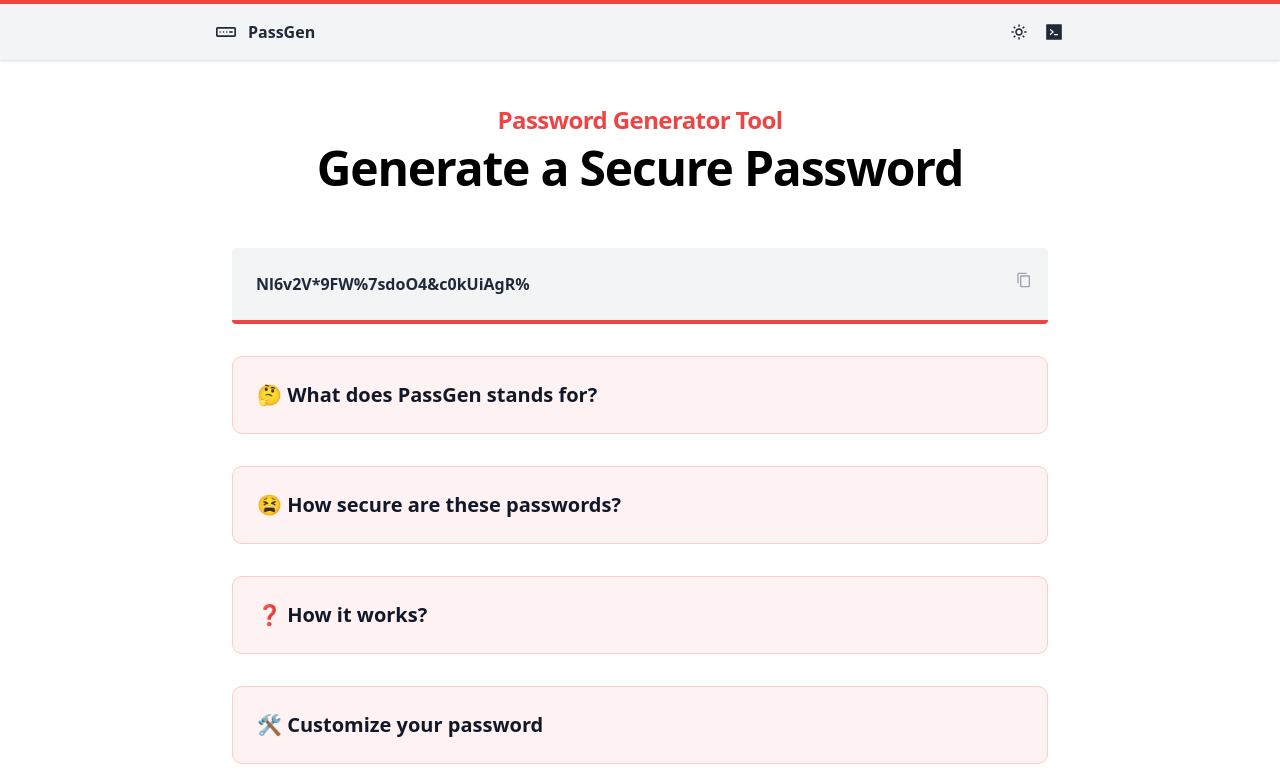
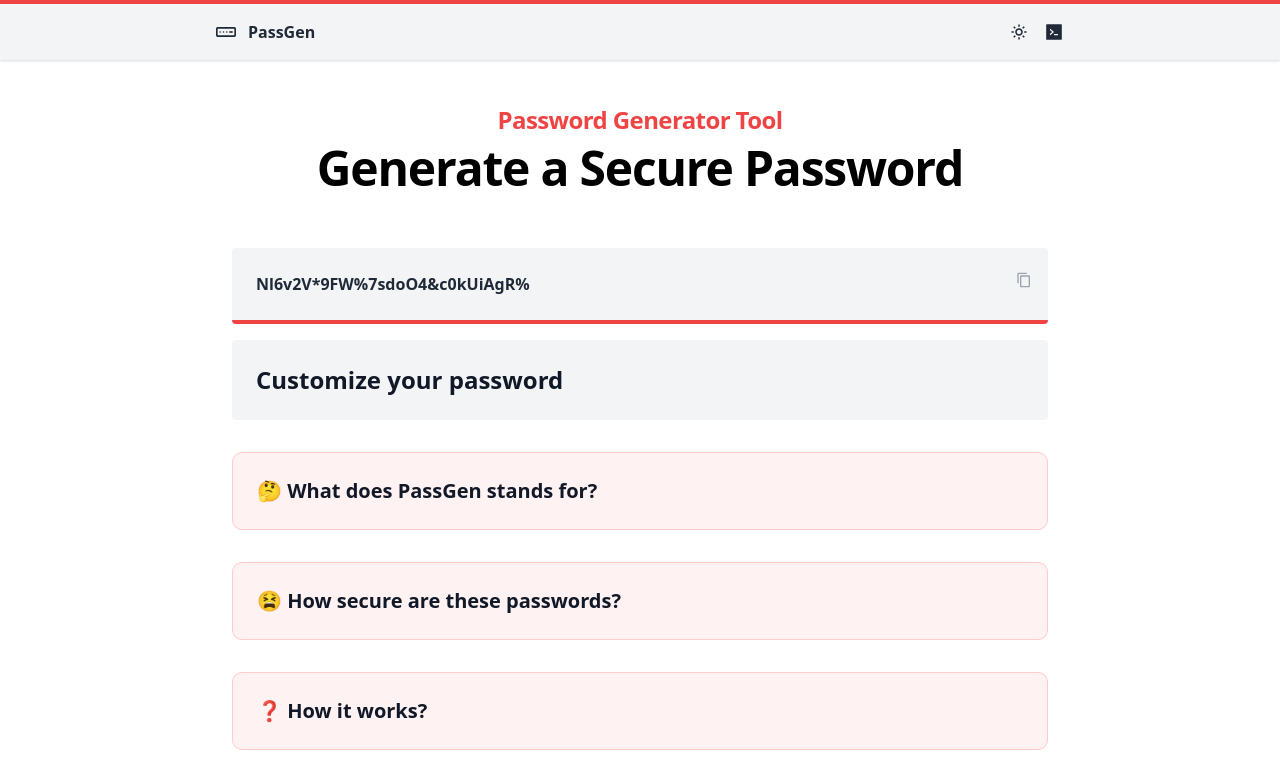
Before and after one commit to Reda-BELHAJ/PassGen, a Next.js app: page / in a window 1280 px wide. Shown: the top 781 px of the page. Built offline with nearby package versions, Linux system fonts and the light colour scheme.

Commit message:
Update Generated.js

```diff
--- a/components/Generated.js
+++ b/components/Generated.js
@@ -10,8 +10,8 @@ export default class Generated extends React.Component {
         copied: false,
       };
 
-      render() {
-          return (
+    render() {
+        return (
             <>
                 <div className="relative p-6 my-4 w-full rounded border-b-4 border-red-500 dark:border-red-800 bg-gray-100 dark:bg-gray-800">
                     <div className="font-bold text-gray-800 dark:text-gray-100 mr-4 overflow-hidden" >
@@ -21,10 +21,16 @@ export default class Generated extends React.Component {
                     <CopyToClipboard
                         text={this.state.value}
                         onCopy={() => this.setState({copied: true})}>
-                            <button className="font-bold absolute w-5 h-10 text-gray-400 right-3 top-3 dark:text-gray-300" >
+                            <button className="font-bold absolute w-5 h-10 text-gray-400 right-3 top-3 dark:text-gray-300 hover:text-red-500 dark:hover:text-red-800" >
                                 <MdContentCopy />
                             </button>
                     </CopyToClipboard >
+                </div>
+
+                <div className="relative p-6 my-4 w-full rounded bg-gray-100 dark:bg-gray-800">
+                    <div className="text-xl md:text-2xl font-bold text-gray-900 dark:text-gray-100 text-left">
+                        Customize your password
+                    </div>
                 </div>
             </>
         )
```
